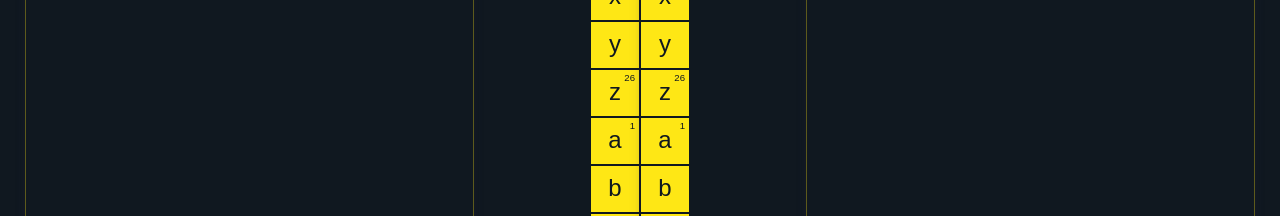
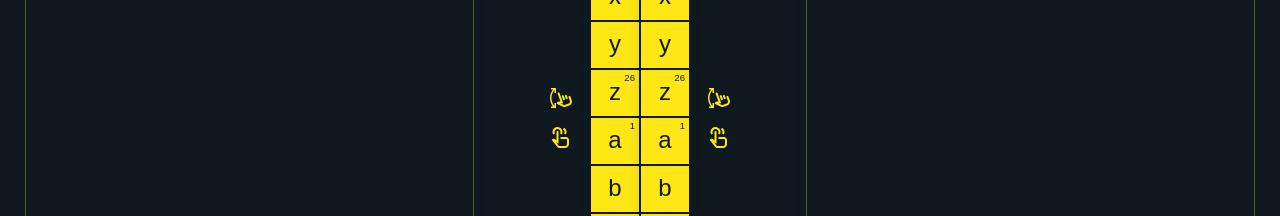
Before and after one commit to theodoremoreland/WebCaesar, a React (Vite) app in the folder application/ui/: page / in a window 1280 px wide. Shown: the part 282-498 px from the top of the page. Built offline with nearby package versions, Linux system fonts and the light colour scheme; no server answers.

Commit message:
added LettersDraggable interaction icons

```diff
--- a/application/ui/src/components/LettersDraggable/LettersDraggable.css
+++ b/application/ui/src/components/LettersDraggable/LettersDraggable.css
@@ -94,4 +94,18 @@
             border-bottom: 2px solid var(--primary-color);
         }
     }
+
+    .icons {
+        position: relative;
+        display: flex;
+        flex-direction: column;
+        justify-content: center;
+        align-items: center;
+        gap: 1rem;
+        padding: 1rem;
+
+        .icon {
+            fill: var(--highlight-color);
+        }
+    }
 }
--- a/application/ui/src/components/LettersDraggable/LettersDraggable.tsx
+++ b/application/ui/src/components/LettersDraggable/LettersDraggable.tsx
@@ -16,6 +16,10 @@ import {
 
 // Types
 import { SupportedLanguage } from "../../types";
+
+// Images
+import SwipeVerticalIcon from "../../assets/images/swipe_vertical.svg?react";
+import TouchDoubleIcon from "../../assets/images/touch_double.svg?react";
 
 // Styles
 import "./LettersDraggable.css";
@@ -163,6 +167,10 @@ const LettersDraggable = ({
 
     return (
         <section ref={sectionRef} className="LettersDraggable">
+            <div className="icons">
+                <SwipeVerticalIcon className="icon swipe-vertical" />
+                <TouchDoubleIcon className="icon touch-double" />
+            </div>
             <ol
                 ref={originalOlRef}
                 id="character-list-original"
@@ -251,6 +259,10 @@ const LettersDraggable = ({
                     );
                 })}
             </ol>
+            <div className="icons">
+                <SwipeVerticalIcon className="icon swipe-vertical" />
+                <TouchDoubleIcon className="icon touch-double" />
+            </div>
             <ul id="character-grid">
                 {quadruple(fill([], lengthOfLongestAlphabet)).map(
                     (_, index) => {
```
Also changed, not shown: application/ui/src/assets/images/swipe_vertical.svg (added), application/ui/src/assets/images/touch_double.svg (added).
